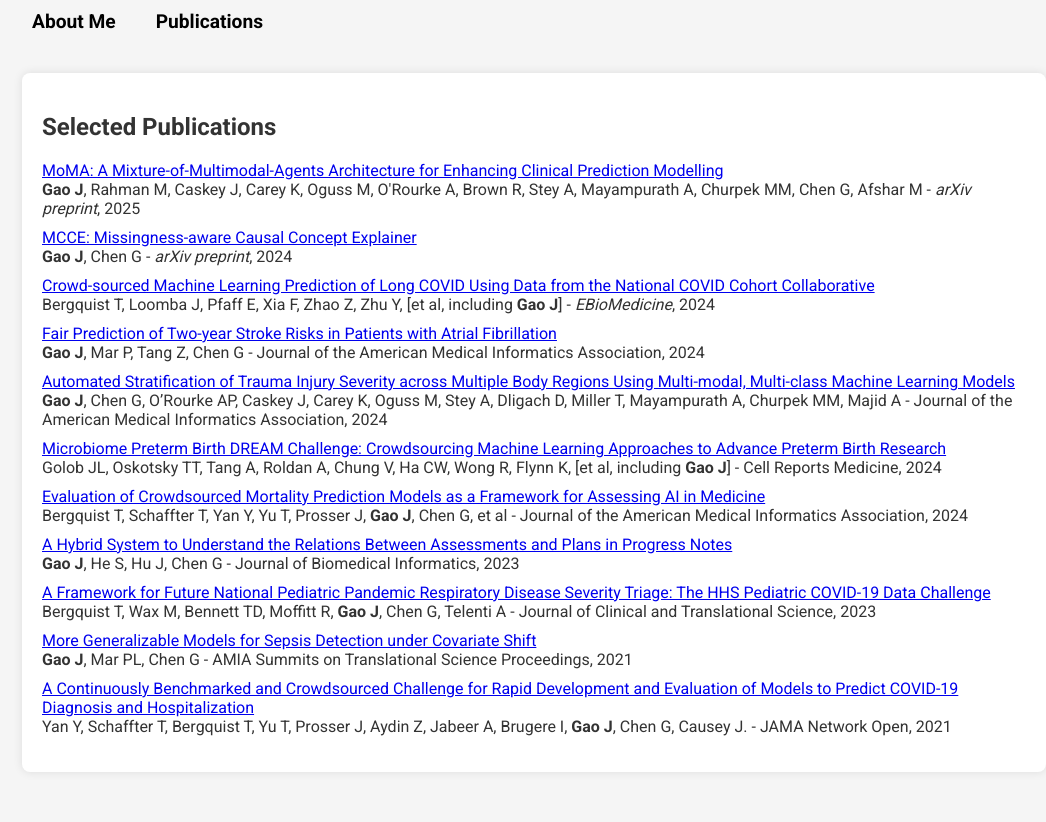
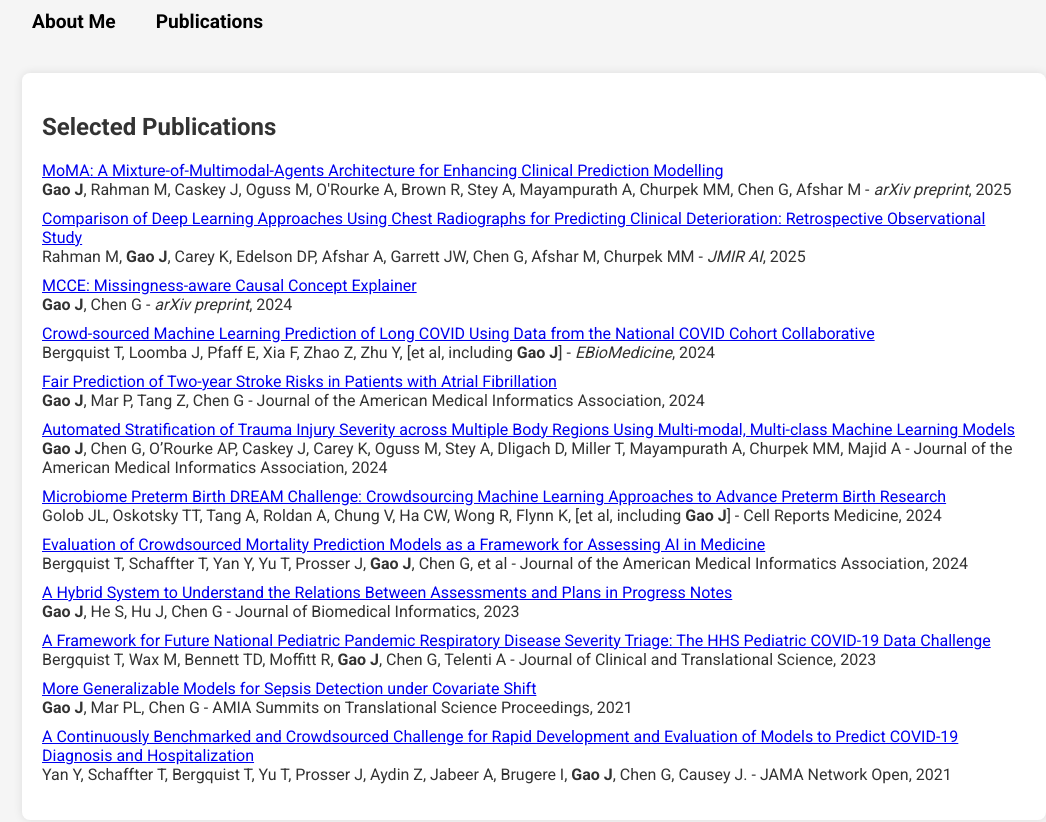
Before and after one commit to GGGGFan/profile, a plain HTML site: page publications.html in a window 1280 px wide. Shown: the whole page, without its empty margins (106-1152 px from the left). Before the commit the page ends 800 px from the top, so only its background shows below. Drawn offline with Linux system fonts and the light colour scheme.

Commit message:
Update publications.html

```diff
--- a/publications.html
+++ b/publications.html
@@ -27,7 +27,11 @@
                 <ul>
                     <li>
                         <a href="https://arxiv.org/pdf/2508.05492">MoMA: A Mixture-of-Multimodal-Agents Architecture for Enhancing Clinical Prediction Modelling</a><br>
-                        <b>Gao J</b>, Rahman M, Caskey J, Carey K, Oguss M, O'Rourke A, Brown R, Stey A, Mayampurath A, Churpek MM, Chen G, Afshar M - <i>arXiv preprint</i>, 2025
+                        <b>Gao J</b>, Rahman M, Caskey J, Oguss M, O'Rourke A, Brown R, Stey A, Mayampurath A, Churpek MM, Chen G, Afshar M - <i>arXiv preprint</i>, 2025
+                    </li>
+                    <li>
+                        <a href="https://ai.jmir.org/2025/1/e67144">Comparison of Deep Learning Approaches Using Chest Radiographs for Predicting Clinical Deterioration: Retrospective Observational Study</a><br>
+                        Rahman M, <b>Gao J</b>, Carey K, Edelson DP, Afshar A, Garrett JW, Chen G, Afshar M, Churpek MM - <i>JMIR AI</i>, 2025
                     </li>
                     <li>
                         <a href="https://arxiv.org/pdf/2411.09639">MCCE: Missingness-aware Causal Concept Explainer</a><br>
```
